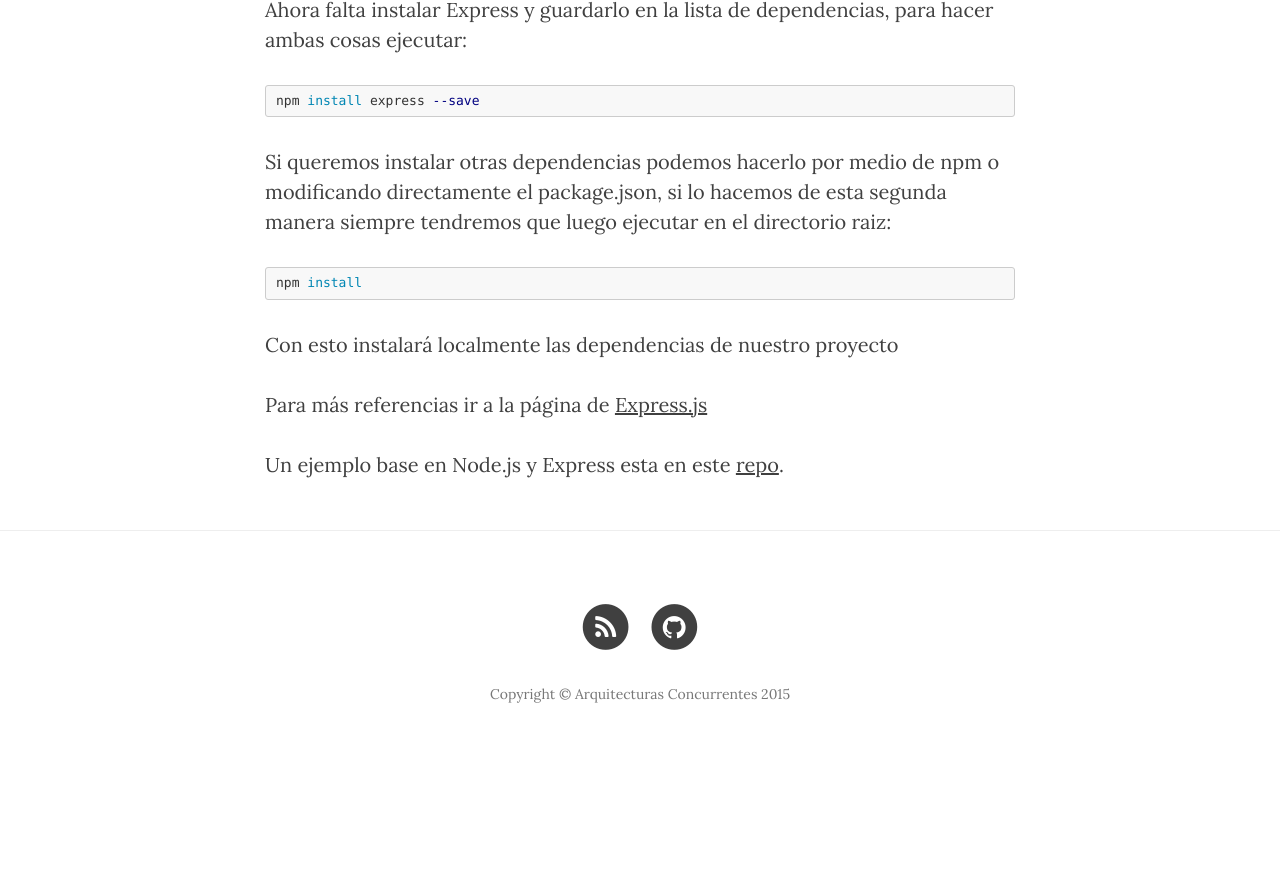
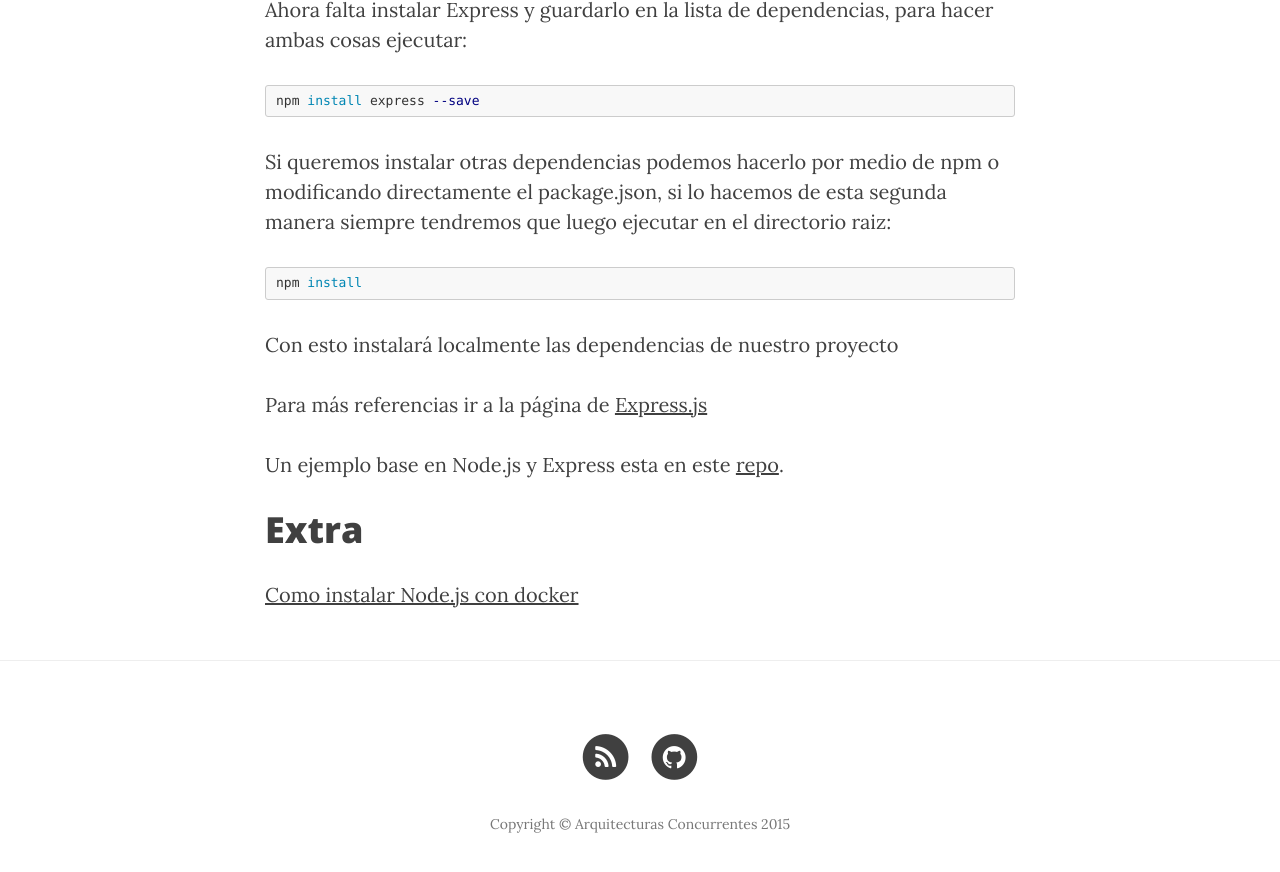
Before and after one commit to arquitecturas-concurrentes/arquitecturas-concurrentes.github.io, a Jekyll site: the page built from guias/node.md, in a window 1280 px wide and 900 px high, scrolled down 3601 px. Shown: the top 872 px of the window. Built offline with Jekyll 4.4.1, drawn with Linux system fonts in a browser that asks for light colours; nearby versions of some CDN libraries; before the commit the page ends 4371 px from its top, so only the background shows below that.

Commit message:
Add TP link

```diff
--- a/guias/node.md
+++ b/guias/node.md
@@ -131,3 +131,7 @@ Con esto instalará localmente las dependencias de nuestro proyecto
 Para más referencias ir a la página de [Express.js](http://expressjs.com/starter/installing.html)
 
 Un ejemplo base en Node.js y Express esta en este [repo](https://github.com/arquitecturas-concurrentes/iasc-expressstub-nodejs).
+
+#Extra
+
+[Como instalar Node.js con docker](https://programmaticponderings.wordpress.com/2014/11/17/install-the-latest-versions-of-node-js-and-npm-into-a-docker-ubuntu-container-with-or-without-the-need-for-root-access-easily-update-both-applications-to-the-latest-versions/)
```
Also changed, not shown: cusada.md (+5 -0 lines).
